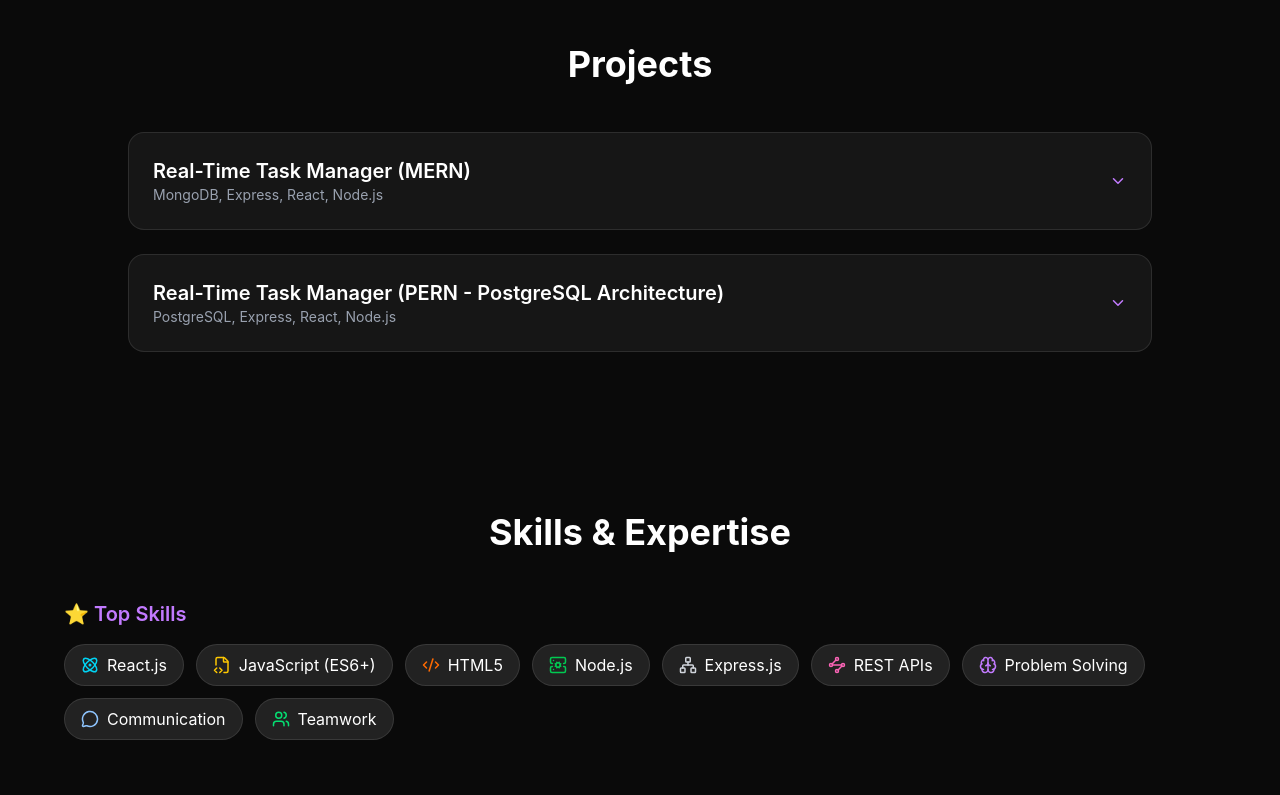
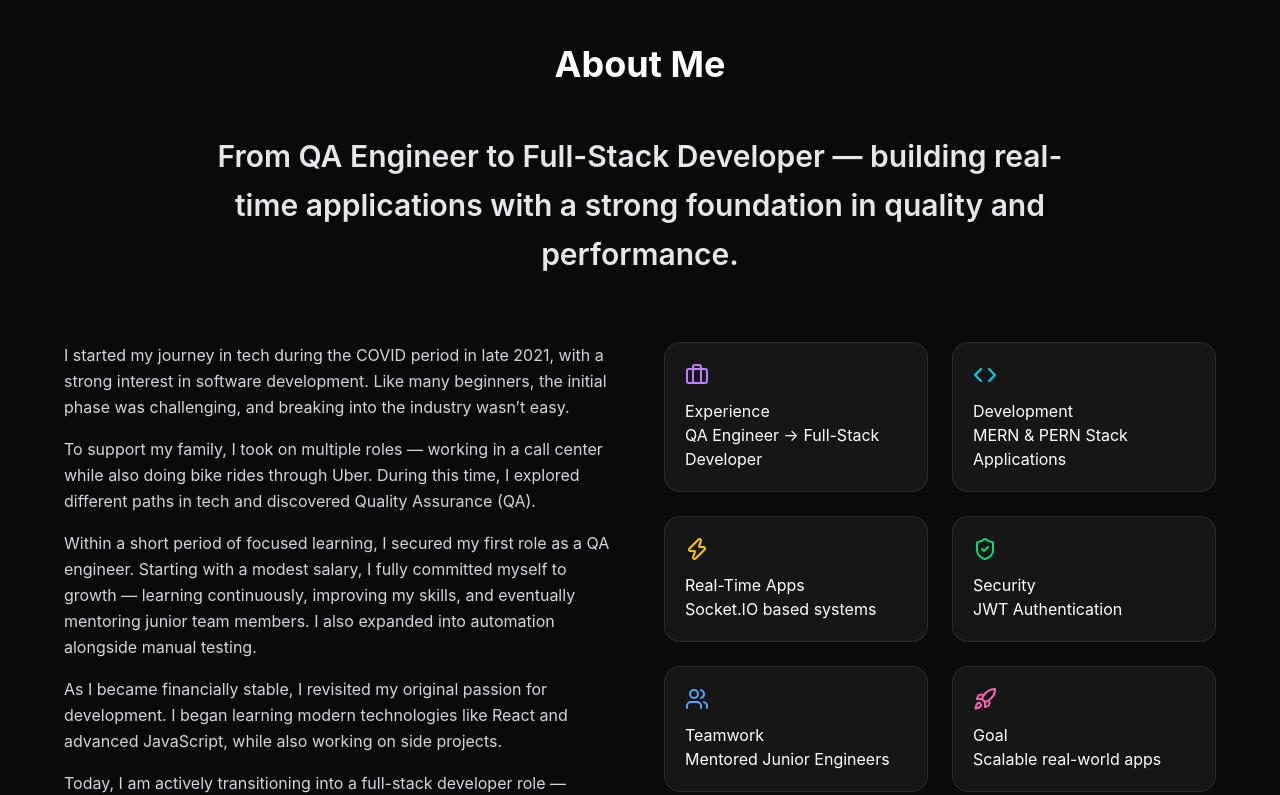
Before and after one commit to Talhaowais/Portfolio-Website, a React (Vite) app in the folder my-website/: page / in a window 1280 px wide. Shown: the part 900-1695 px from the top of the page. Built offline with nearby package versions, Linux system fonts and the light colour scheme.

Commit message:
about me

```diff
--- a/my-website/src/App.jsx
+++ b/my-website/src/App.jsx
@@ -1,6 +1,7 @@
 import Navbar from "./components/layout/Navbar";
 import Footer from "./components/layout/Footer";
 import Hero from "./sections/Hero";
+import About from "./sections/About";
 import Projects from "./sections/Projects";
 import Skills from "./sections/Skills";
 import Contact from "./sections/Contact";
@@ -12,6 +13,7 @@ export default function App() {
 
       <main className="pt-16">
         <Hero />
+        <About />
         <Projects />
         <Skills />
         <Contact />
--- a/my-website/src/components/layout/Footer.jsx
+++ b/my-website/src/components/layout/Footer.jsx
@@ -6,9 +6,6 @@ export default function Footer() {
       <Container>
         <div className="text-center text-gray-400 text-sm">
           <p>© {new Date().getFullYear()} Muhammad Talha</p>
-          <p className="mt-2">
-            Built with React & Tailwind CSS
-          </p>
         </div>
       </Container>
     </footer>
--- a/my-website/src/index.css
+++ b/my-website/src/index.css
@@ -7,3 +7,11 @@ html {
 body {
   @apply bg-black text-white font-sans;
 }
+.card {
+  @apply p-5 rounded-2xl bg-white/5 border border-white/10
+  hover:shadow-[0_0_20px_rgba(168,85,247,0.25)] transition;
+}
+
+.icon {
+  @apply mb-3;
+}
--- a/my-website/src/sections/About.jsx
+++ b/my-website/src/sections/About.jsx
@@ -1,28 +1,123 @@
-export const story = {
-  intro:
-    "I’m a passionate Full Stack Developer focused on building modern, scalable web applications.",
+import React from "react";
+import { motion } from "framer-motion";
+import {
+  Briefcase,
+  Code,
+  Rocket,
+  Users,
+  ShieldCheck,
+  Zap,
+} from "lucide-react";
 
-  journey: [
-    {
-      year: "2023",
-      title: "Started Web Development",
-      description:
-        "Began learning HTML, CSS, and JavaScript with small projects.",
-    },
-    {
-      year: "2024",
-      title: "React & MERN Stack",
-      description:
-        "Moved into React and backend development with Node.js and MongoDB.",
-    },
-    {
-      year: "2025",
-      title: "Full Stack Projects",
-      description:
-        "Built complete full-stack applications and started freelancing.",
-    },
-  ],
+const About = () => {
+  return (
+    <section className="py-20 px-6 bg-[#0a0a0a] text-white">
 
-  goal:
-    "To become a professional full-stack developer and build impactful real-world products.",
+      {/* SECTION TITLE (CENTERED) */}
+      <div className="text-center mb-12">
+        <h2 className="text-4xl font-bold">About Me</h2>
+      </div>
+
+      {/* BIG STATEMENT */}
+      <motion.p
+        initial={{ opacity: 0, y: 30 }}
+        whileInView={{ opacity: 1, y: 0 }}
+        transition={{ duration: 0.6 }}
+        className="text-center text-2xl md:text-3xl font-semibold max-w-4xl mx-auto mb-16 text-gray-200 leading-relaxed"
+      >
+        From QA Engineer to Full-Stack Developer — building real-time
+        applications with a strong foundation in quality and performance.
+      </motion.p>
+
+      <div className="max-w-6xl mx-auto grid md:grid-cols-2 gap-12 items-start">
+
+        {/* LEFT SIDE — STORY */}
+        <motion.div
+          initial={{ opacity: 0, x: -40 }}
+          whileInView={{ opacity: 1, x: 0 }}
+          transition={{ duration: 0.6 }}
+        >
+          <p className="text-gray-300 leading-relaxed mb-4">
+            I started my journey in tech during the COVID period in late 2021,
+            with a strong interest in software development. Like many beginners,
+            the initial phase was challenging, and breaking into the industry
+            wasn’t easy.
+          </p>
+
+          <p className="text-gray-300 leading-relaxed mb-4">
+            To support my family, I took on multiple roles — working in a call
+            center while also doing bike rides through Uber. During this time, I
+            explored different paths in tech and discovered Quality Assurance (QA).
+          </p>
+
+          <p className="text-gray-300 leading-relaxed mb-4">
+            Within a short period of focused learning, I secured my first role as
+            a QA engineer. Starting with a modest salary, I fully committed myself
+            to growth — learning continuously, improving my skills, and eventually
+            mentoring junior team members. I also expanded into automation alongside
+            manual testing.
+          </p>
+
+          <p className="text-gray-300 leading-relaxed mb-4">
+            As I became financially stable, I revisited my original passion for
+            development. I began learning modern technologies like React and advanced
+            JavaScript, while also working on side projects.
+          </p>
+
+          <p className="text-gray-300 leading-relaxed">
+            Today, I am actively transitioning into a full-stack developer role —
+            combining my background in QA with strong development skills to build
+            scalable, real-time applications.
+          </p>
+        </motion.div>
+
+        {/* RIGHT SIDE — CARDS */}
+        <motion.div
+          initial={{ opacity: 0, x: 40 }}
+          whileInView={{ opacity: 1, x: 0 }}
+          transition={{ duration: 0.6 }}
+          className="grid grid-cols-2 gap-6"
+        >
+          <div className="card">
+            <Briefcase className="icon text-purple-400" />
+            <h3>Experience</h3>
+            <p>QA Engineer → Full-Stack Developer</p>
+          </div>
+
+          <div className="card">
+            <Code className="icon text-cyan-400" />
+            <h3>Development</h3>
+            <p>MERN & PERN Stack Applications</p>
+          </div>
+
+          <div className="card">
+            <Zap className="icon text-yellow-400" />
+            <h3>Real-Time Apps</h3>
+            <p>Socket.IO based systems</p>
+          </div>
+
+          <div className="card">
+            <ShieldCheck className="icon text-green-400" />
+            <h3>Security</h3>
+            <p>JWT Authentication</p>
+          </div>
+
+          <div className="card">
+            <Users className="icon text-blue-400" />
+            <h3>Teamwork</h3>
+            <p>Mentored Junior Engineers</p>
+          </div>
+
+          <div className="card">
+            <Rocket className="icon text-pink-400" />
+            <h3>Goal</h3>
+            <p>Scalable real-world apps</p>
+          </div>
+        </motion.div>
+
+      </div>
+    </section>
+  );
 };
+
+export default About;
```
